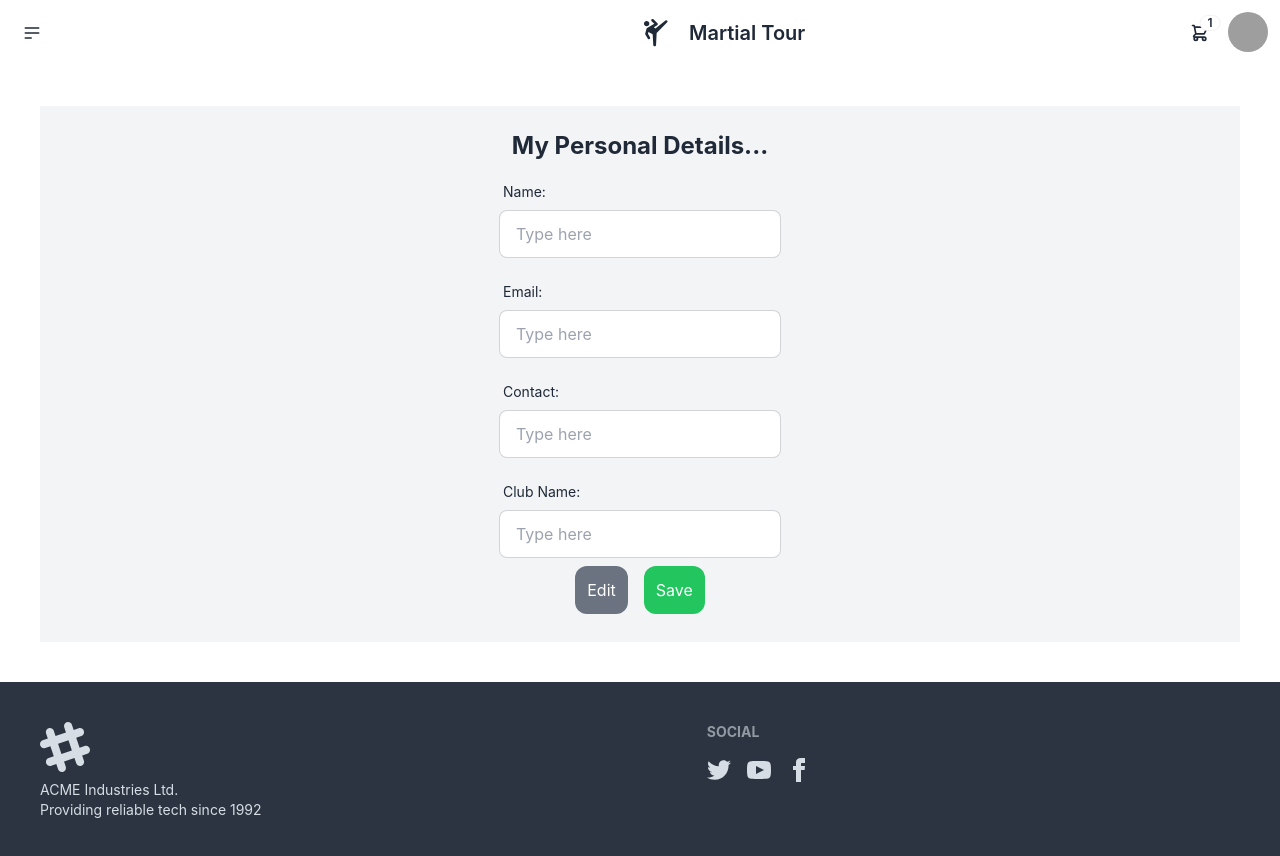
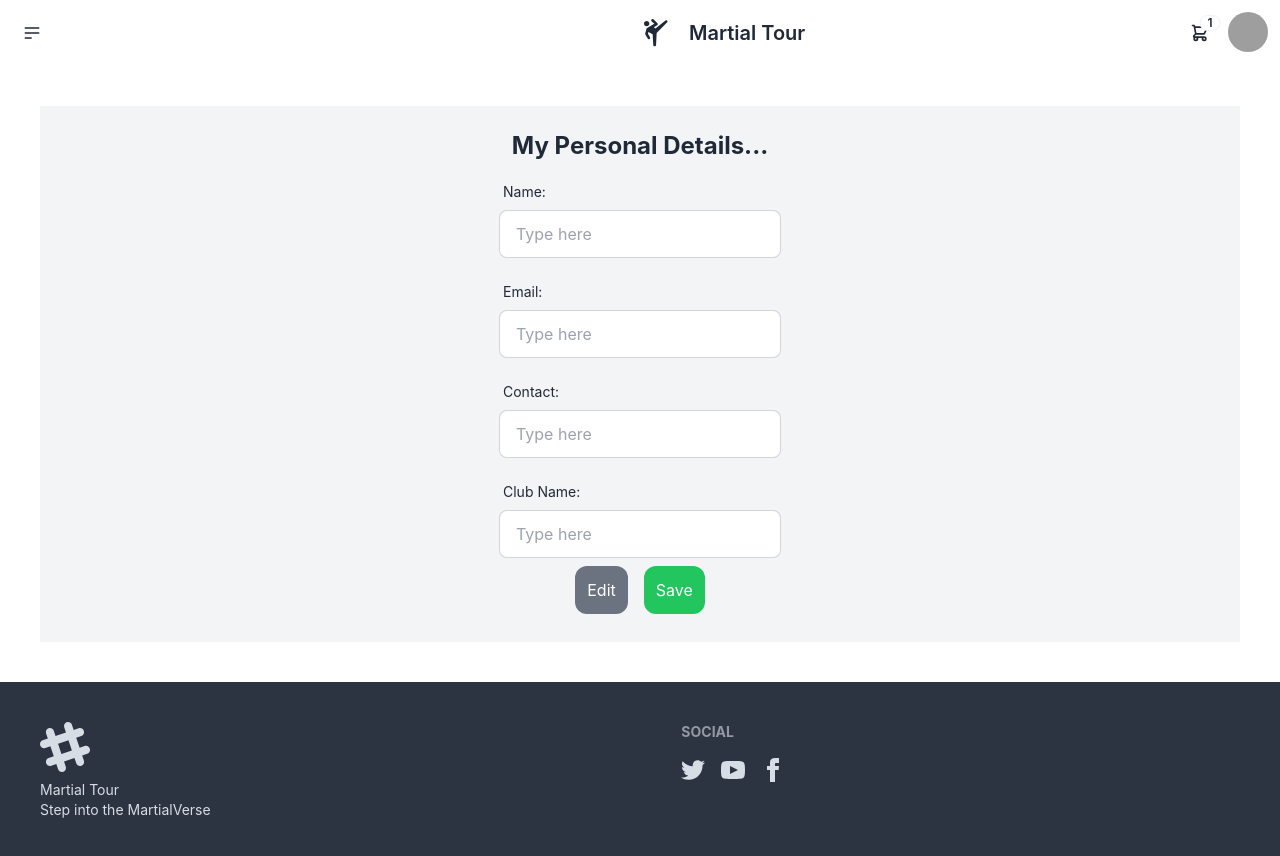
Before and after one commit to Antara-3011/Sports_website, a React (Create React App) app in the folder frontend/: page /coach-profile in a window 1280 px wide. Shown: the top 856 px of the page. Built offline with nearby package versions, Linux system fonts and the light colour scheme; grey boxes are pictures that could not be loaded.

Commit message:
changes added

```diff
--- a/frontend/src/Components/Coach/Tournament/main.css
+++ b/frontend/src/Components/Coach/Tournament/main.css
@@ -7,3 +7,6 @@
   margin: 2rem 2.5rem;
   padding: 1rem;
 }
+.error {
+  color: red;
+}
--- a/frontend/src/Components/Footer/Footer.jsx
+++ b/frontend/src/Components/Footer/Footer.jsx
@@ -15,9 +15,9 @@ const Footer = () => {
             <path d="M22.672 15.226l-2.432.811.841 2.515c.33 1.019-.209 2.127-1.23 2.456-1.15.325-2.148-.321-2.463-1.226l-.84-2.518-5.013 1.677.84 2.517c.391 1.203-.434 2.542-1.831 2.542-.88 0-1.601-.564-1.86-1.314l-.842-2.516-2.431.809c-1.135.328-2.145-.317-2.463-1.229-.329-1.018.211-2.127 1.231-2.456l2.432-.809-1.621-4.823-2.432.808c-1.355.384-2.558-.59-2.558-1.839 0-.817.509-1.582 1.327-1.846l2.433-.809-.842-2.515c-.33-1.02.211-2.129 1.232-2.458 1.02-.329 2.13.209 2.461 1.229l.842 2.515 5.011-1.677-.839-2.517c-.403-1.238.484-2.553 1.843-2.553.819 0 1.585.509 1.85 1.326l.841 2.517 2.431-.81c1.02-.33 2.131.211 2.461 1.229.332 1.018-.21 2.126-1.23 2.456l-2.433.809 1.622 4.823 2.433-.809c1.242-.401 2.557.484 2.557 1.838 0 .819-.51 1.583-1.328 1.847m-8.992-6.428l-5.01 1.675 1.619 4.828 5.011-1.674-1.62-4.829z"></path>
           </svg>
           <p>
-            ACME Industries Ltd.
+            Martial Tour
             <br />
-            Providing reliable tech since 1992
+            Step into the MartialVerse
           </p>
         </aside>
         <nav>
--- a/frontend/src/Components/SignUp/Signup.jsx
+++ b/frontend/src/Components/SignUp/Signup.jsx
@@ -1,5 +1,6 @@
 import { useState } from "react";
 import { Link, useNavigate } from "react-router-dom";
+import "../Coach/Tournament/main.css";
 const Signup = () => {
   const [formData, setFormData] = useState({
     username: "",
```
